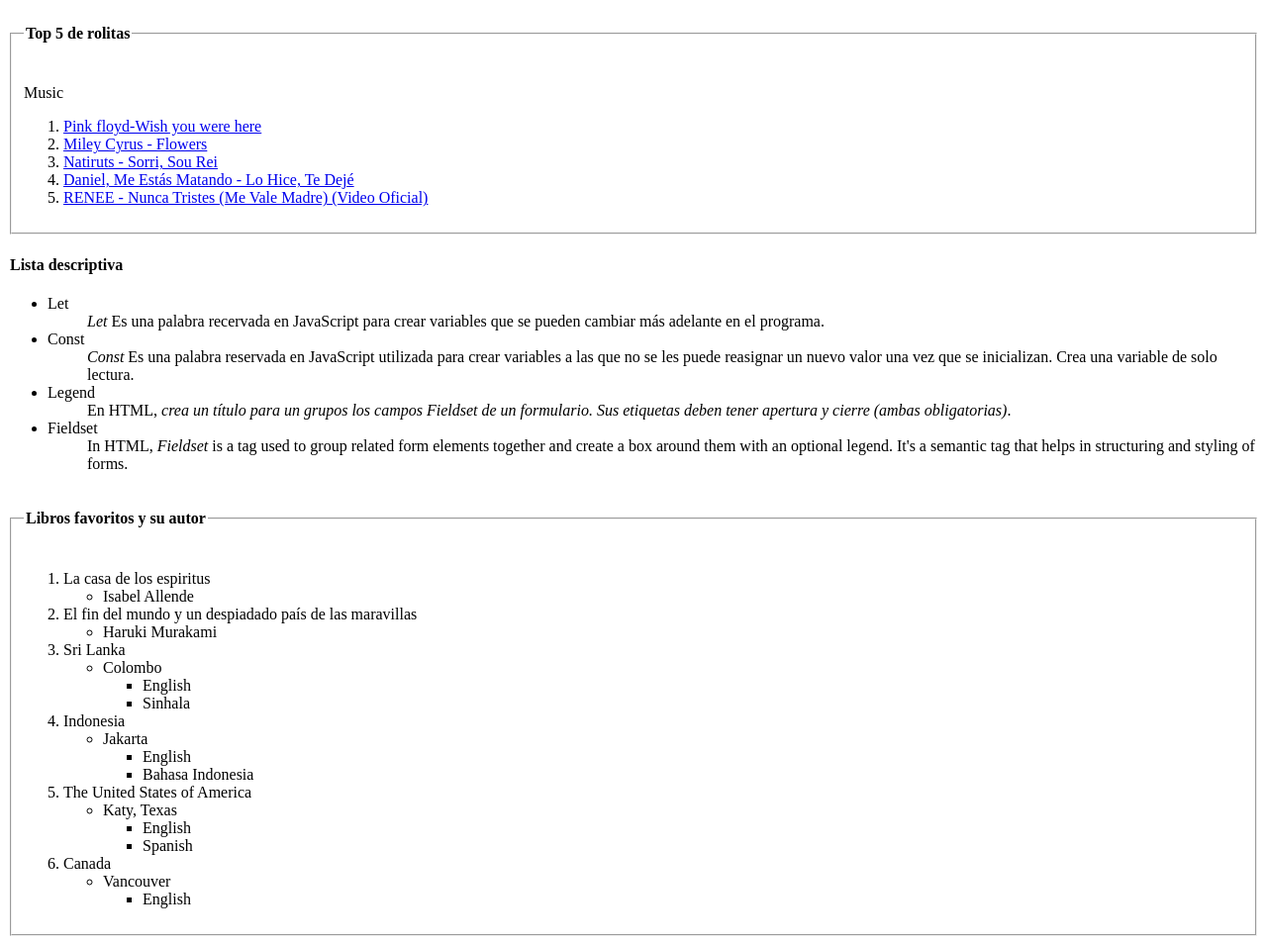
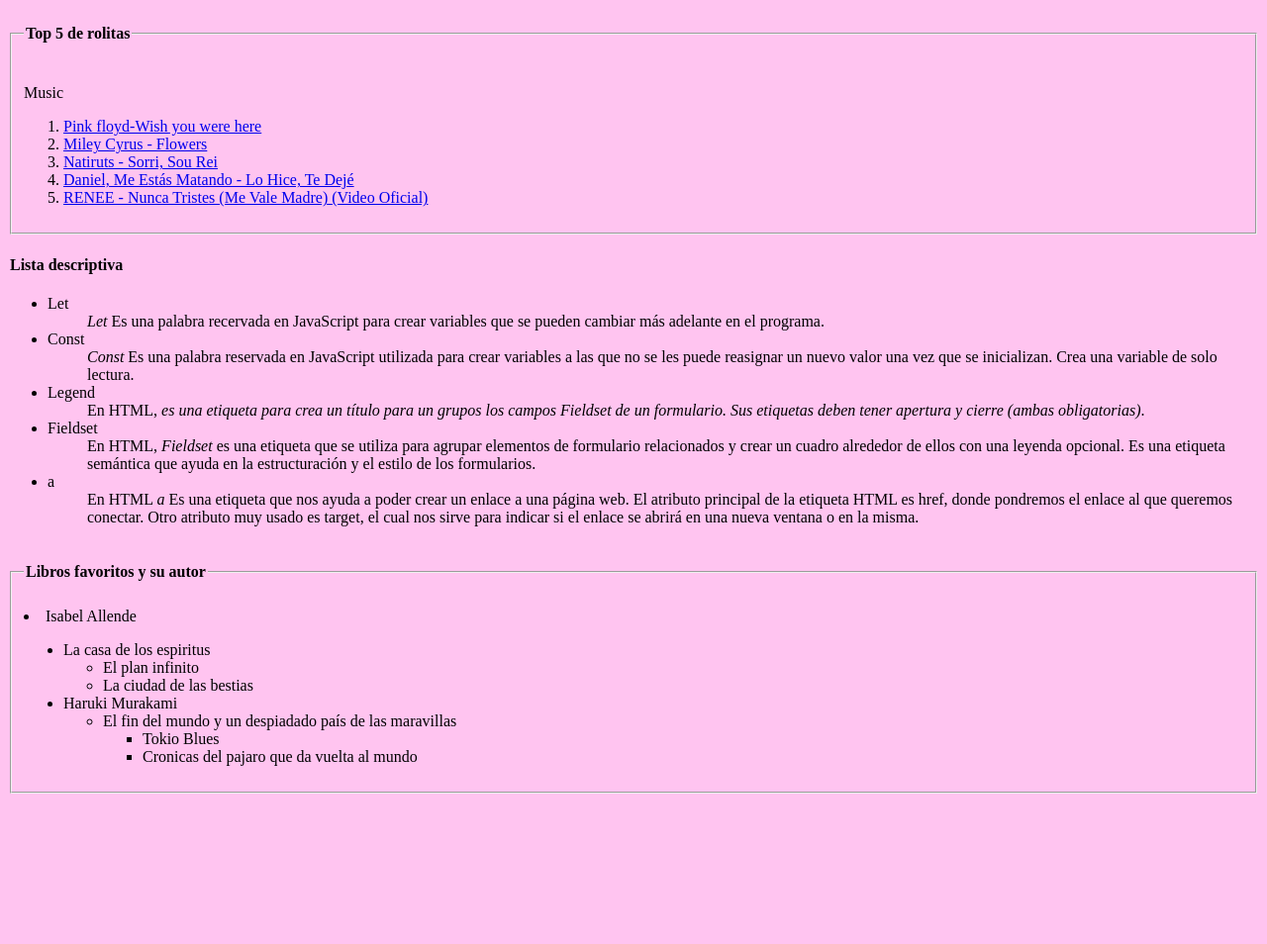
Before and after one commit to lupitagb/Ejercicios-para-canvas, a plain HTML site: page Mi pag index.html in a window 1280 px wide. Shown: the part 1446-2400 px from the top of the page at 99% size. After the commit the page ends 2256 px from the top, so only its background shows below. Drawn offline with Linux system fonts and the light colour scheme; files that its build step writes are made by us from their sources.

Commit message:
Modificaciones a mi pagina

```diff
--- a/Mi pag index.html
+++ b/Mi pag index.html
@@ -5,6 +5,7 @@
     <meta http-equiv="X-UA-Compatible" content="IE=edge">
     <meta name="viewport" content="width=device-width, initial-scale=1.0">
     <title>Document</title>
+    <link rel="stylesheet" href="styles.css">
 </head>
 <body>
     <h1>Guadalupe Galván</h1>
@@ -53,9 +54,11 @@
         <li>Const</li>
           <dd><i>Const</i> Es una palabra reservada en JavaScript utilizada para crear variables a las que no se les puede reasignar un nuevo valor una vez que se inicializan. Crea una variable de solo lectura.</dd>
           <li>Legend</li>
-          <dd>En HTML, <i>crea un título para un grupos los campos Fieldset de un formulario. Sus etiquetas deben tener apertura y cierre (ambas obligatorias)</i>.</dd>
+          <dd>En HTML, <i> es una etiqueta para crea un título para un grupos los campos Fieldset de un formulario. Sus etiquetas deben tener apertura y cierre (ambas obligatorias)</i>.</dd>
         <li>Fieldset</li>
-          <dd>In HTML, <i>Fieldset</i> is a tag used to group related form elements together and create a box around them with an optional legend. It's a semantic tag that helps in structuring and styling of forms.</dd>
+          <dd>En HTML, <i>Fieldset</i> es una etiqueta que se utiliza para agrupar elementos de formulario relacionados y crear un cuadro alrededor de ellos con una leyenda opcional. Es una etiqueta semántica que ayuda en la estructuración y el estilo de los formularios.</dd>
+          <li> a </li>
+          <dd>En HTML <i>a</i> Es una etiqueta que nos ayuda a poder crear un enlace a una página web. El atributo principal de la etiqueta HTML es href, donde pondremos el enlace al que queremos conectar. Otro atributo muy usado es target, el cual nos sirve para indicar si el enlace se abrirá en una nueva ventana o en la misma.</dd>
 
 
       </ul>
@@ -64,47 +67,23 @@
     <fieldset>
     <legend><h4>Libros favoritos y su autor</h4></legend>
     <div>
-      <ol>
-        <li>La casa de los espiritus</li>
+          </ul>
+        <li>Isabel Allende</li>
           <ul>
-            <li>Isabel Allende</li>
+            <li>La casa de los espiritus</li>
+              <ul>
+                <li>El plan infinito</li>
+                <li>La ciudad de las bestias</li>
               </ul>
-        <li>El fin del mundo y un despiadado país de las maravillas</li>
+
+        <li>Haruki Murakami</li>
           <ul>
-            <li>Haruki Murakami</li>
-          </ul>
-        <li>Sri Lanka</li>
-          <ul>
-            <li>Colombo</li>
+            <li>El fin del mundo y un despiadado país de las maravillas</li>
               <ul>
-                <li>English</li>
-                <li>Sinhala</li>
+                <li>Tokio Blues</li>
+                <li>Cronicas del pajaro que da vuelta al mundo
+                </li>
               </ul>
-          </ul>
-        <li>Indonesia</li>
-          <ul>
-            <li>Jakarta</li>
-              <ul>
-                <li>English</li>
-                <li>Bahasa Indonesia</li>
-              </ul>
-          </ul>
-        <li>The United States of America</li>
-          <ul>
-            <li>Katy, Texas</li>
-              <ul>
-                <li>English</li>
-                <li>Spanish</li>
-              </ul>
-          </ul>
-        <li>Canada</li>
-          <ul>
-            <li>Vancouver</li>
-              <ul>
-                <li>English</li>
-              </ul>
-          </ul>
-      </ol>
     </div>
     </fieldset>
 
--- /dev/null
+++ b/assets/styles/styles.css
@@ -0,0 +1,3 @@
+body {
+    background-color: rgb(255, 196, 240);
+}
```
